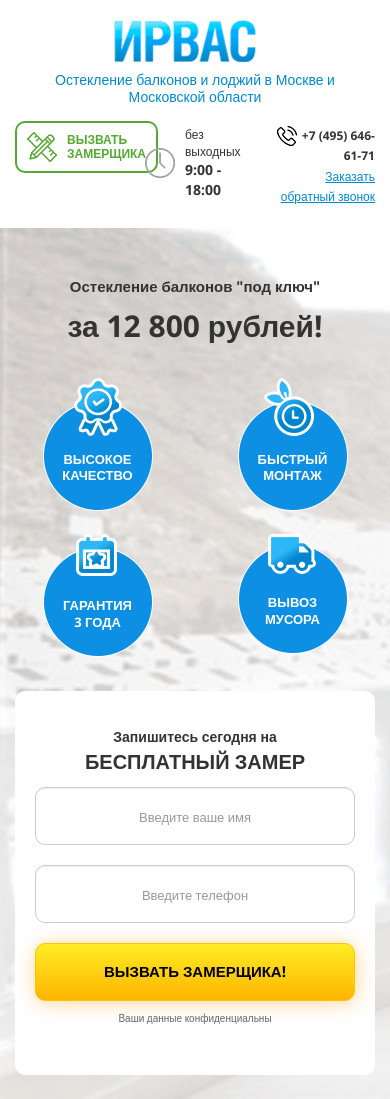
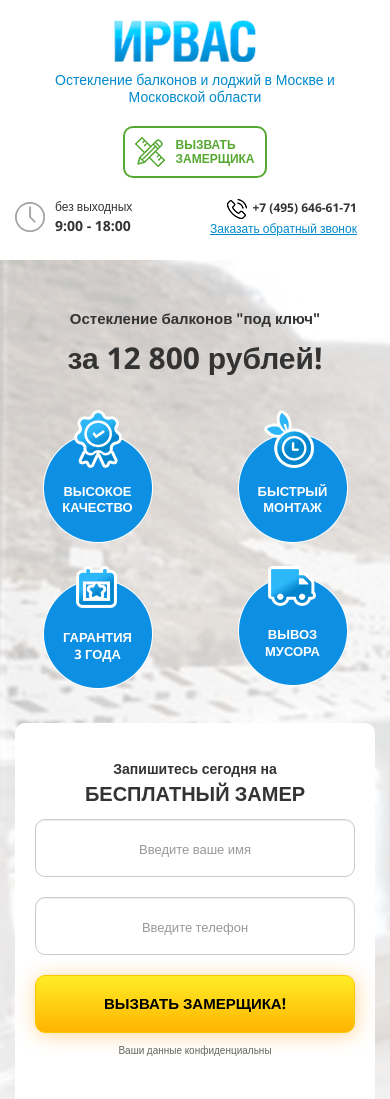
Before and after one commit to hys25/JS_Project_4.Balconies, a website: page src/index.html in a window 390 px wide. Shown: the top 1099 px of the page. Drawn offline with nearby package versions, Linux system fonts and the light colour scheme; files whose address does not match are found by name.

Commit message:
adaptive for mobile phone, tablet and desktop

```diff
--- a/src/assets/css/style.css
+++ b/src/assets/css/style.css
@@ -1336,19 +1336,11 @@
   }
 
   .header_btn_wrap {
-    margin-top: 0.5rem;
-    margin-bottom: 0rem;
+    margin-top: 1rem;
+    margin-bottom: 2rem;
     display: block;
     height: auto;
     text-align: center;
-  }
-
-  .working_hours{
-  margin-top: 1rem;
-  }
-
-  .contact_us {
-    margin-top: 1rem;
   }
 
   .header_btn_wrap_block {
--- a/src/index.html
+++ b/src/index.html
@@ -30,7 +30,7 @@
             </div>
           </div>
 
-          <div class="col-md-2 col-sm-3 col-xs-4">
+          <div class="col-md-2 col-sm-3 col-xs-12">
            <div class="header_btn_wrap">
              <div class="header_btn_wrap_block">
                <button class="header_btn text-uppercase text-left popup_engineer_btn">
@@ -40,7 +40,7 @@
            </div>
           </div>
 
-          <div class="col-md-2 col-sm-3 col-xs-4 text-left">
+          <div class="col-md-2 col-sm-3 col-xs-6 text-left">
             <div class="working_hours">
               <div class="working_hours_img">
                 <img src="assets/img/header/clock.png" alt="#">
@@ -49,7 +49,7 @@
             </div>
           </div>
 
-          <div class="col-md-3 col-sm-3 col-xs-4">
+          <div class="col-md-3 col-sm-3 col-xs-6">
             <div class="contact_us">
               <div class="contact_us_wrap">
                 <a href="#"><img src="assets/img/header/phone.png" alt="#">+7 (495) 646-61-71</a>
```
Also changed, not shown: dist/assets/css/style.css, dist/index.html.
